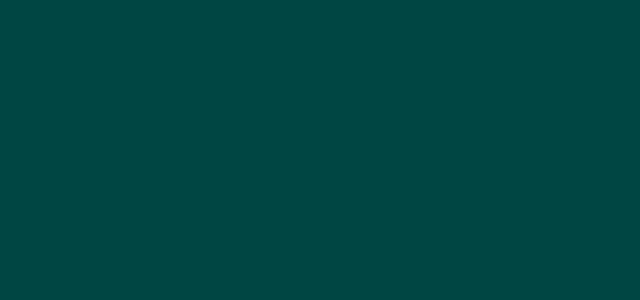
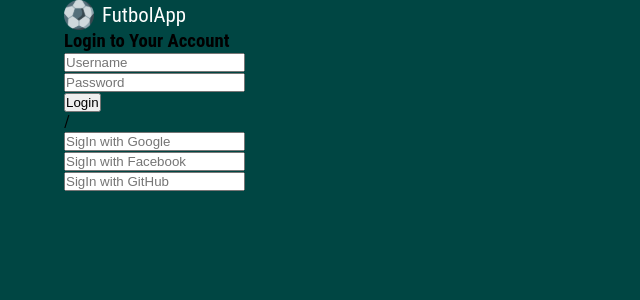
Before and after one commit to macbenites/pg-frontend, a React (Create React App) app: page /login in a window 1280 px wide. Before the commit this address had no page. Shown: the top 300 px of the page, without its empty margins (0-640 px from the left). Built offline with nearby package versions, Linux system fonts and the light colour scheme.

Commit message:
Add Login Component

```diff
--- a/src/App.js
+++ b/src/App.js
@@ -1,6 +1,7 @@
 import { BrowserRouter, Route, Routes } from "react-router-dom";
 import { Wrapper } from "./Styles/Wrapper";
 import LandingPage from "./Components/LandingPage";
+import Login from "./Components/Login";
 
 function App() {
   return (
@@ -8,6 +9,7 @@ function App() {
       <BrowserRouter>
         <Routes>
           <Route path="/" element={<LandingPage />} />
+          <Route path = '/login' element = {<Login/>}/>
         </Routes>
       </BrowserRouter>
     </Wrapper>
--- /dev/null
+++ b/src/Components/Login.jsx
@@ -0,0 +1,36 @@
+import React from "react";
+import Logo from "./Logo";
+//import { Footer } from "./Footer";
+
+
+export default function Login(){
+    return (
+        <div>
+            <Logo />
+            <h3>Login to Your Account</h3>
+                <form>
+                    <div>
+                        <input type= 'text' name= 'username' placeholder= 'Username'/>
+                    </div>
+                    <div>
+                        <input type= 'password' name= 'password' placeholder= 'Password'/>
+                    </div>
+                    <div>
+                        <button type= 'submit'>Login</button>
+                    </div>
+                    <p>/</p>
+                    <div>
+                        <input type= 'text' name= 'google' placeholder= 'SigIn with Google'/>
+                    </div>
+                    <div>
+                        <input type= 'text' name= 'facebook' placeholder= 'SigIn with Facebook'/>
+                    </div>
+                    <div>
+                        <input type= 'text' name= 'github' placeholder= 'SigIn with GitHub'/>
+                    </div>
+                </form>
+                {/*<Footer />*/}
+        </div>
+
+    )
+}
--- /dev/null
+++ b/src/Styles/Login.js
@@ -0,0 +1,12 @@
+import styled from "styled-components";
+
+export const StyledLogin = styled.div`
+  display: flex;
+  align-items: center;
+  flex-wrap: nowrap;
+  font-size: 1.3rem;
+  color: var(--text-color);
+  span {
+    margin-left: 0.5rem;
+  }
+`;
```
